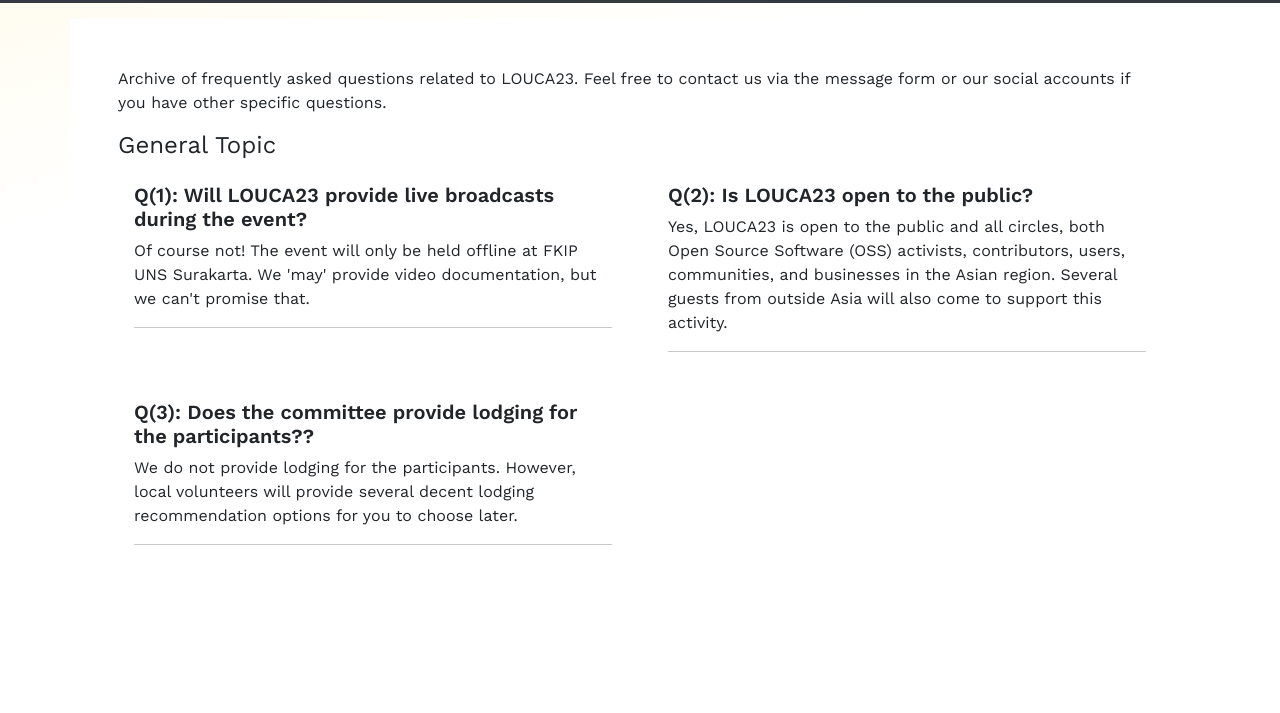
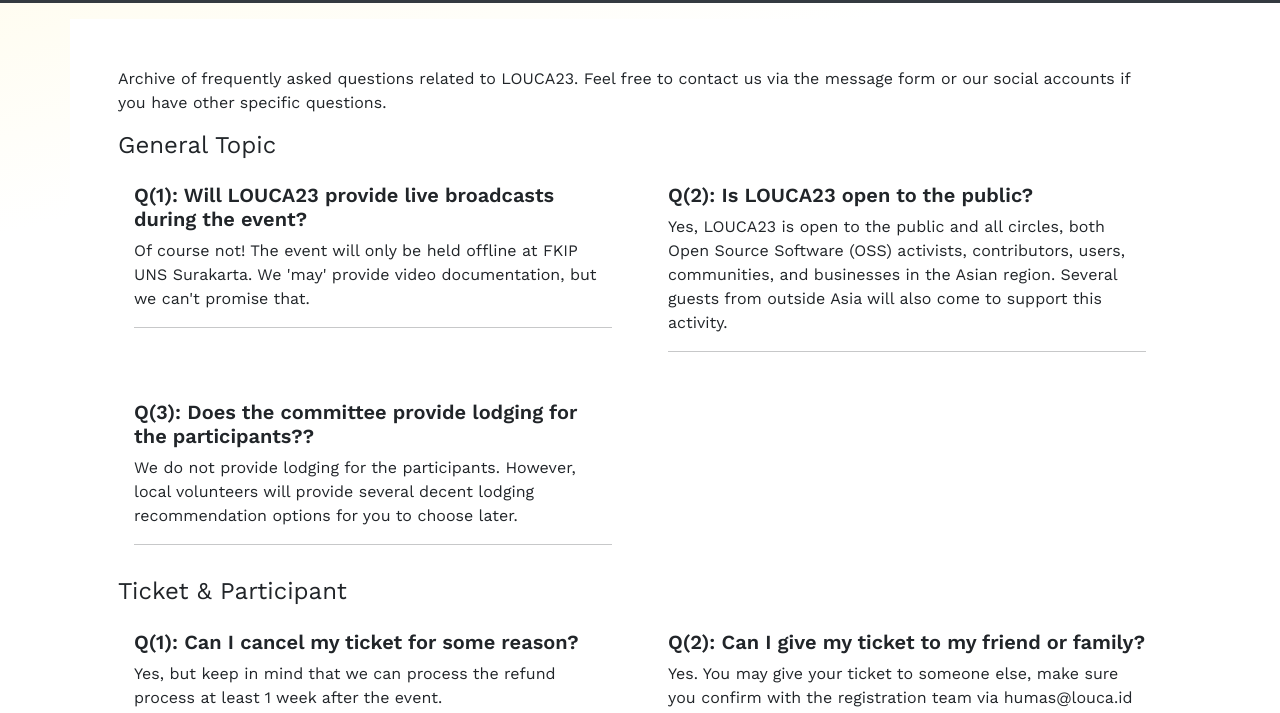
Before and after one commit to libreofficeid/louca-site, a plain HTML site: page faq/index.html in a window 1280 px wide. Shown: the part 236-949 px from the top of the page. Drawn offline with nearby package versions, Linux system fonts and the light colour scheme.

Commit message:
update FAQ

```diff
--- a/assets/js/faq.json
+++ b/assets/js/faq.json
@@ -1 +1 @@
-{"general":[{"id":"1","q":"Will LOUCA23 provide live broadcasts during the event?","a":"Of course not! The event will only be held offline at FKIP UNS Surakarta. We 'may' provide video documentation, but we can't promise that."},{"id":"2","q":"Is LOUCA23 open to the public?","a":"Yes, LOUCA23 is open to the public and all circles, both Open Source Software (OSS) activists, contributors, users, communities, and businesses in the Asian region. Several guests from outside Asia will also come to support this activity."},{"id":"3","q":"Does the committee provide lodging for the participants??","a":"We do not provide lodging for the participants. However, local volunteers will provide several decent lodging recommendation options for you to choose later."}],"sponsorship":[{"id":"1","q":"Sample Question 1 Here?","a":"Sample answer 1 here."},{"id":"2","q":"Sample Question 1 Here?","a":"Sample answer 2 here."}]}
+{"general":[{"id":"1","q":"Will LOUCA23 provide live broadcasts during the event?","a":"Of course not! The event will only be held offline at FKIP UNS Surakarta. We 'may' provide video documentation, but we can't promise that."},{"id":"2","q":"Is LOUCA23 open to the public?","a":"Yes, LOUCA23 is open to the public and all circles, both Open Source Software (OSS) activists, contributors, users, communities, and businesses in the Asian region. Several guests from outside Asia will also come to support this activity."},{"id":"3","q":"Does the committee provide lodging for the participants??","a":"We do not provide lodging for the participants. However, local volunteers will provide several decent lodging recommendation options for you to choose later."}],"participant":[{"id":"1","q":"Can I cancel my ticket for some reason?","a":"Yes, but keep in mind that we can process the refund process at least 1 week after the event."},{"id":"2","q":"Can I give my ticket to my friend or family?","a":"Yes. You may give your ticket to someone else, make sure you confirm with the registration team via humas@louca.id or our WhatsApp."}],"category":[{"id":"1","q":"Sample Question 1 Here?","a":"Sample answer 1 here."},{"id":"2","q":"Sample Question 1 Here?","a":"Sample answer 2 here."}]}
--- a/faq/index.html
+++ b/faq/index.html
@@ -66,10 +66,18 @@
         </div>
         <div class="container pt-5 my-3 p-3 p-lg-5 bg-white" style="min-height: 100vh;">
             <p>Archive of frequently asked questions related to LOUCA23.&nbsp;Feel free to contact us via the message form or our social accounts if you have other specific questions.</p>
-            <div>
+            <div class="faq-wrapper">
                 <div>
                     <h2 class="fs-4">General Topic</h2>
                     <div class="row faq-general">
+                        <div class="col text-center"><span class="spinner-border text-warning" role="status"></span>
+                            <h3 class="text-center">Loading data ...</h3>
+                        </div>
+                    </div>
+                </div>
+                <div>
+                    <h2 class="fs-4">Ticket &amp; Participant</h2>
+                    <div class="row faq-participant">
                         <div class="col text-center"><span class="spinner-border text-warning" role="status"></span>
                             <h3 class="text-center">Loading data ...</h3>
                         </div>
```
Also changed, not shown: assets/js/faq.min.js.
